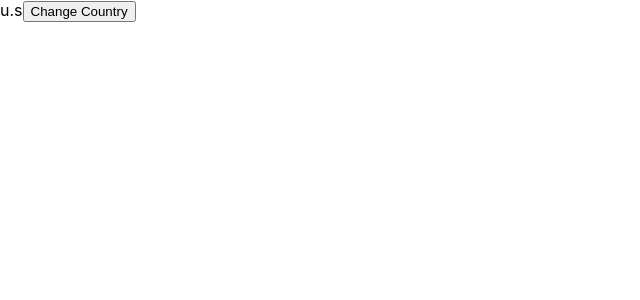
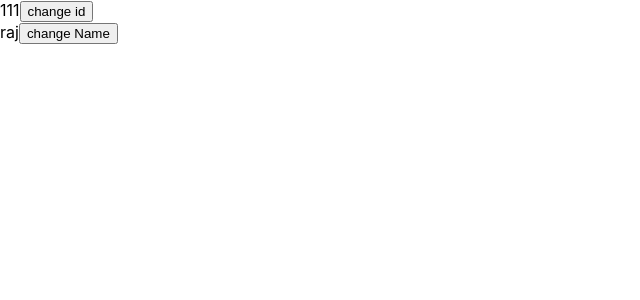
Before and after one commit to Abhaykotadiya/democode, a React (Create React App) app: page / in a window 1280 px wide. Shown: the top 300 px of the page, without its empty margins (0-640 px from the left). Built offline with nearby package versions, Linux system fonts and the light colour scheme; the HTML template or start-up script is replaced by a standard one.

Commit message:
statefun

```diff
--- a/src/App.js
+++ b/src/App.js
@@ -4,6 +4,7 @@ import { StrictMode } from 'react';
 import Smd from "./container/Smd"
 import State from './container/State';
 import Country from './container/Country';
+import StateFun from './container/StateFun';
 function App() {
 
 
@@ -12,7 +13,8 @@ function App() {
     <>
     {/* <Smd /> */}
     {/* <State /> */}
-    <Country/>
+    {/* <Country/> */}
+    <StateFun />
     </>
 
   );
--- a/src/container/Country.js
+++ b/src/container/Country.js
@@ -5,20 +5,20 @@ export default class country extends Component {
     constructor(props) {
         super(props);
 
-        this.country = {
+        this.state = {
             id:111,
             countryName:'u.s'
         }
     }
     changeCountryname =  () => {
-        this.setCountry({
+        this.setState({
             countryName:'india'
         })
         // console.log('ok')
     }
   render() {
     return (
-        <div>{this.country.countryName}
+        <div>{this.state.countryName}
         <button onClick={() => this.changeCountryname()}>Change Country</button>
         </div>
     )
```
